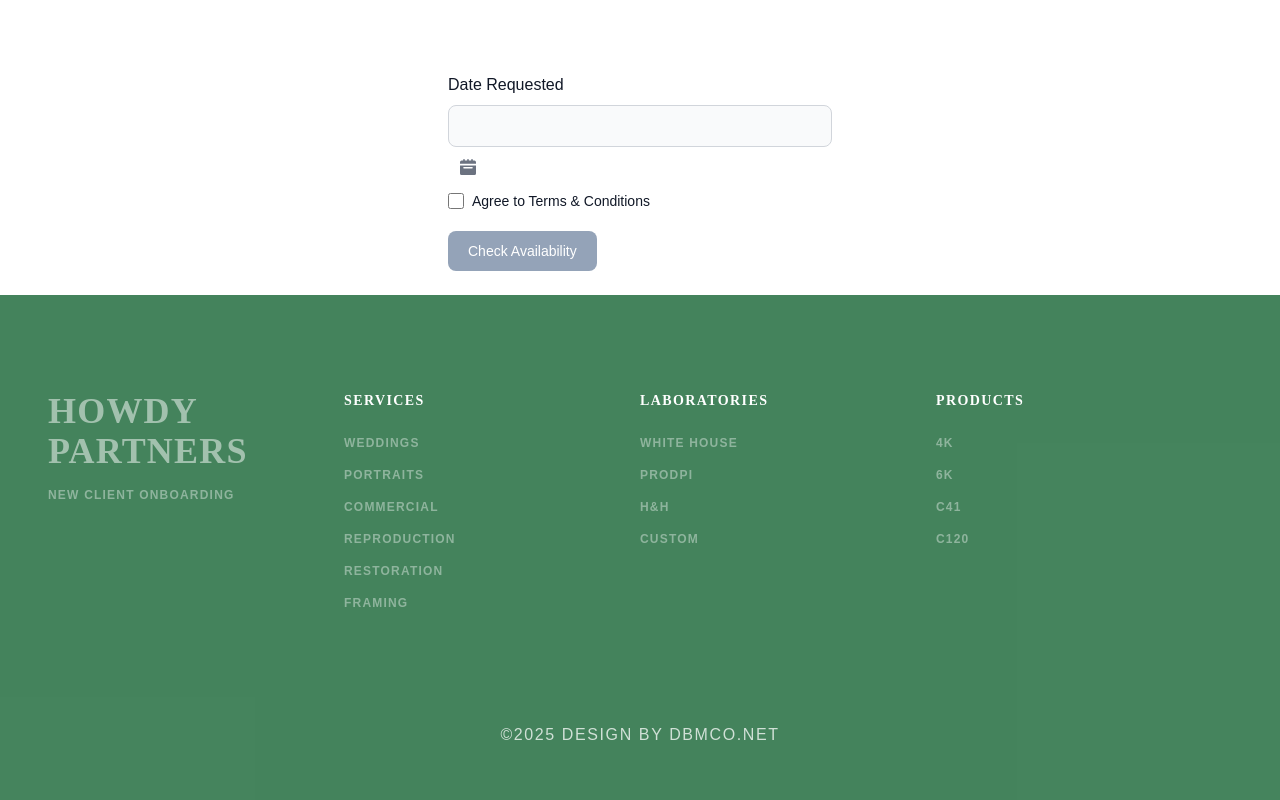
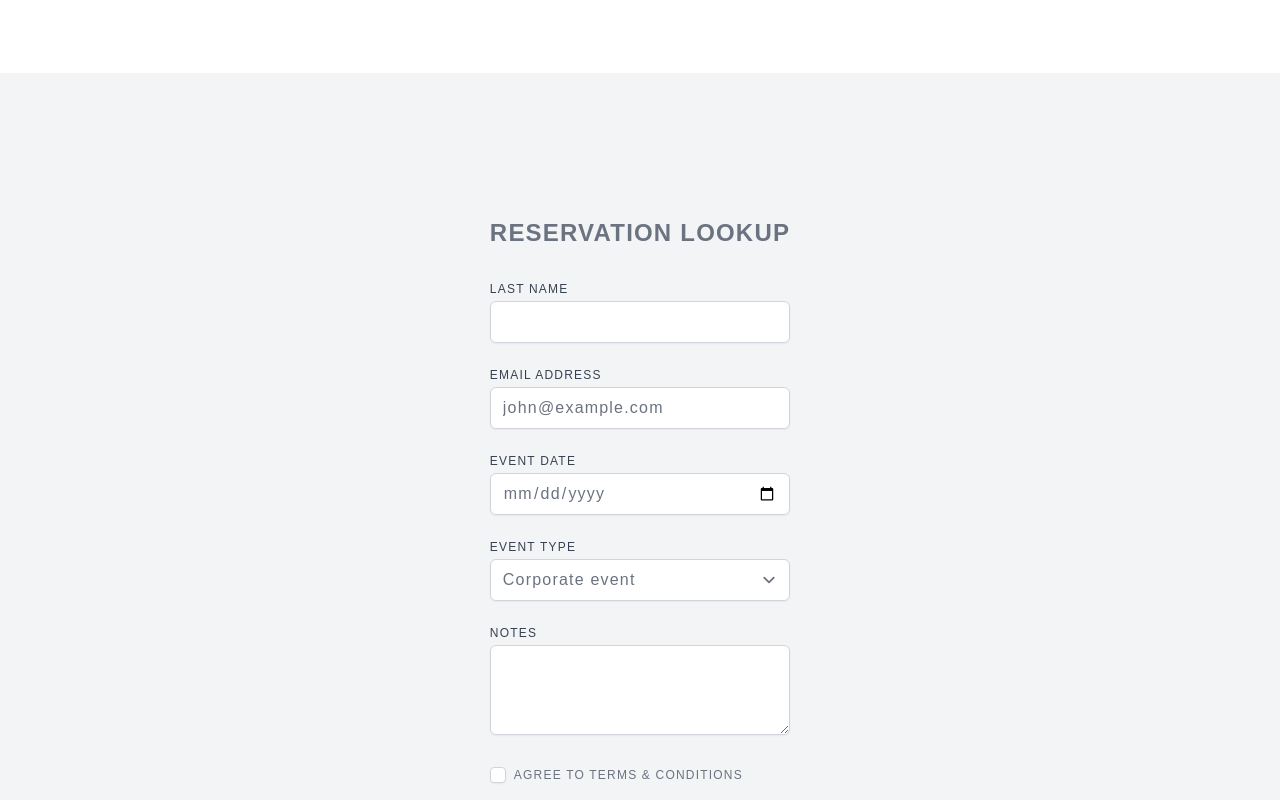
Before and after one commit to mhackersu/dbm-photography, a Next.js app: page /booking in a window 1280 px wide. Shown: the part 320-1120 px from the top of the page. Built offline with nearby package versions, Linux system fonts and the light colour scheme.

Commit message:
booking form

```diff
--- a/package.json
+++ b/package.json
@@ -16,6 +16,7 @@
   },
   "devDependencies": {
     "@eslint/eslintrc": "^3",
+    "@tailwindcss/forms": "^0.5.10",
     "@types/node": "^20",
     "@types/react": "^19",
     "@types/react-dom": "^19",
--- /dev/null
+++ b/src/pages/booking-form.tsx
@@ -0,0 +1,51 @@
+import "../app/styles/globals.css";
+
+export default function BookingForm() {
+
+    return (
+      <div className="bg-gray-100 py-12 flex items-center justify-center uppercase tracking-widest text-xs text-gray-500">
+        <div className="py-24">
+          <h2 className="text-2xl font-bold">Reservation Lookup</h2>
+          <div className="mt-8 max-w-md">
+            <div className="grid grid-cols-1 gap-6">
+              <label className="block">
+                <span className="text-gray-700">Last name</span>
+                <input type="text" className="mt-1 block w-full rounded-md border-gray-300 shadow-sm focus:border-indigo-300 focus:ring focus:ring-indigo-200 focus:ring-opacity-50" placeholder=""></input>
+              </label>
+              <label className="block">
+                <span className="text-gray-700">Email address</span>
+                <input type="email" className="mt-1 block w-full rounded-md border-gray-300 shadow-sm focus:border-indigo-300 focus:ring focus:ring-indigo-200 focus:ring-opacity-50" placeholder="john@example.com"></input>
+              </label>
+              <label className="block">
+                <span className="text-gray-700">Event date</span>
+                <input type="date" className="mt-1 block w-full rounded-md border-gray-300 shadow-sm focus:border-indigo-300 focus:ring focus:ring-indigo-200 focus:ring-opacity-50"></input>
+              </label>
+              <label className="block">
+                <span className="text-gray-700">Event type</span>
+                <select className="block w-full mt-1 rounded-md border-gray-300 shadow-sm focus:border-indigo-300 focus:ring focus:ring-indigo-200 focus:ring-opacity-50">
+                  <option>Corporate event</option>
+                  <option>Wedding</option>
+                  <option>Birthday</option>
+                  <option>Other</option>
+                </select>
+              </label>
+              <label className="block">
+                <span className="text-gray-700">Notes</span>
+                <textarea className="mt-1 block w-full rounded-md border-gray-300 shadow-sm focus:border-indigo-300 focus:ring focus:ring-indigo-200 focus:ring-opacity-50" rows="3"></textarea>
+              </label>
+              <div className="block">
+                <div className="mt-2">
+                  <div>
+                    <label className="inline-flex items-center">
+                      <input type="checkbox" className="rounded border-gray-300 text-indigo-600 shadow-sm focus:border-indigo-300 focus:ring focus:ring-offset-0 focus:ring-indigo-200 focus:ring-opacity-50" checked=""></input>
+                      <span className="ml-2">Agree to Terms & Conditions</span>
+                    </label>
+                  </div>
+                </div>
+              </div>
+            </div>
+          </div>
+        </div>
+      </div>
+    );
+}
--- a/src/pages/booking.tsx
+++ b/src/pages/booking.tsx
@@ -1,7 +1,8 @@
 import Link from 'next/link'
 import "../app/styles/globals.css";
+import Header from '@/app/header';
+import BookingForm from '@/pages/booking-form';
 import Footer from '@/app/footer';
-import Header from '@/app/header';
 
 export default function Booking() {
 
@@ -15,30 +16,7 @@ export default function Booking() {
           <h2 className="uppercase max-w-sm mx-auto font-heading font-light tracking-widest text-gray-500">
           </h2>
         </div>
-        <form className="max-w-sm mx-auto">
-          <div className="mb-5">
-            <label className="block mb-2 text-medium font-medium text-gray-900">Date Requested</label>
-            <input type="password" id="password" className="bg-gray-50 border border-gray-300 text-gray-900 text-sm rounded-lg focus:ring-blue-500 focus:border-blue-500 block w-full p-2.5 dark:bg-gray-700 dark:border-gray-600 dark:placeholder-gray-400 dark:text-white dark:focus:ring-blue-500 dark:focus:border-blue-500" required />
-          </div>
-          <div className="mb-5">
-            <div className="relative max-w-sm">
-              <div className="absolute inset-y-0 start-0 flex items-center ps-3 pointer-events-none">
-                 <svg className="w-4 h-4 text-gray-500 dark:text-gray-400" aria-hidden="true" xmlns="http://www.w3.org/2000/svg" fill="currentColor" viewBox="0 0 20 20">
-                    <path d="M20 4a2 2 0 0 0-2-2h-2V1a1 1 0 0 0-2 0v1h-3V1a1 1 0 0 0-2 0v1H6V1a1 1 0 0 0-2 0v1H2a2 2 0 0 0-2 2v2h20V4ZM0 18a2 2 0 0 0 2 2h16a2 2 0 0 0 2-2V8H0v10Zm5-8h10a1 1 0 0 1 0 2H5a1 1 0 0 1 0-2Z"/>
-                  </svg>
-              </div>
-              {/* <input id="datepicker-autohide" datepicker datepicker-autohide type="text" className="bg-gray-50 border border-gray-300 text-gray-900 text-sm rounded-lg focus:ring-blue-500 focus:border-blue-500 block w-full ps-10 p-2.5  dark:bg-gray-700 dark:border-gray-600 dark:placeholder-gray-400 dark:text-white dark:focus:ring-blue-500 dark:focus:border-blue-500" placeholder="Select date"> */}
-            </div>
-          </div>
-          <br></br>
-          <div className="flex items-start mb-5">
-            <div className="flex items-center h-5">
-              <input id="remember" type="checkbox" value="" className="w-4 h-4 border border-gray-300 rounded bg-gray-50 focus:ring-3 focus:ring-blue-300 dark:bg-gray-700 dark:border-gray-600 dark:focus:ring-blue-600 dark:ring-offset-gray-800 dark:focus:ring-offset-gray-800" required />
-            </div>
-            <label className="ms-2 text-sm font-medium text-gray-900">Agree to <Link href="/terms">Terms & Conditions</Link></label>
-          </div>
-          <button type="submit" className="text-white bg-slate-400 hover:bg-slate-500 focus:ring-4 focus:outline-none focus:ring-blue-300 font-medium rounded-lg text-sm w-full sm:w-auto px-5 py-2.5 text-center">Check Availability</button>
-        </form>
+        <BookingForm />
         <br></br>
         <Footer />
       </div>
--- a/tailwind.config.ts
+++ b/tailwind.config.ts
@@ -22,5 +22,7 @@ export default {
       }
     },
   },
-  plugins: [],
+  plugins: [
+    require('@tailwindcss/forms'),
+  ],
 } satisfies Config;
```
Also changed, not shown: 1 other file (tests, documents, lock files or other folders).
